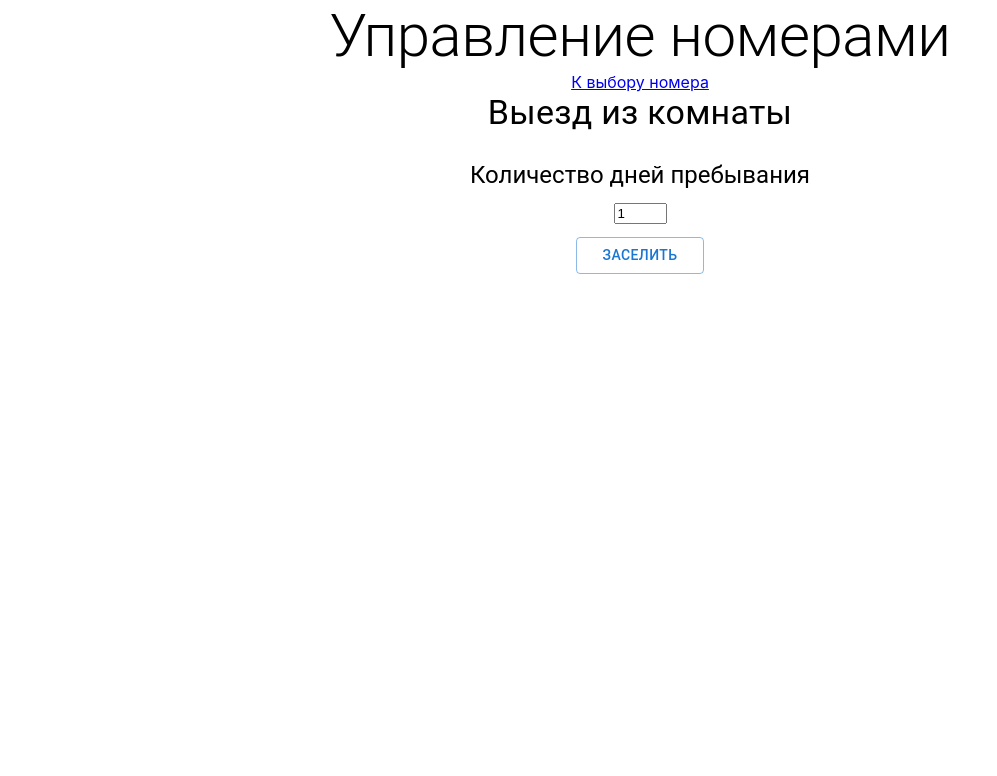
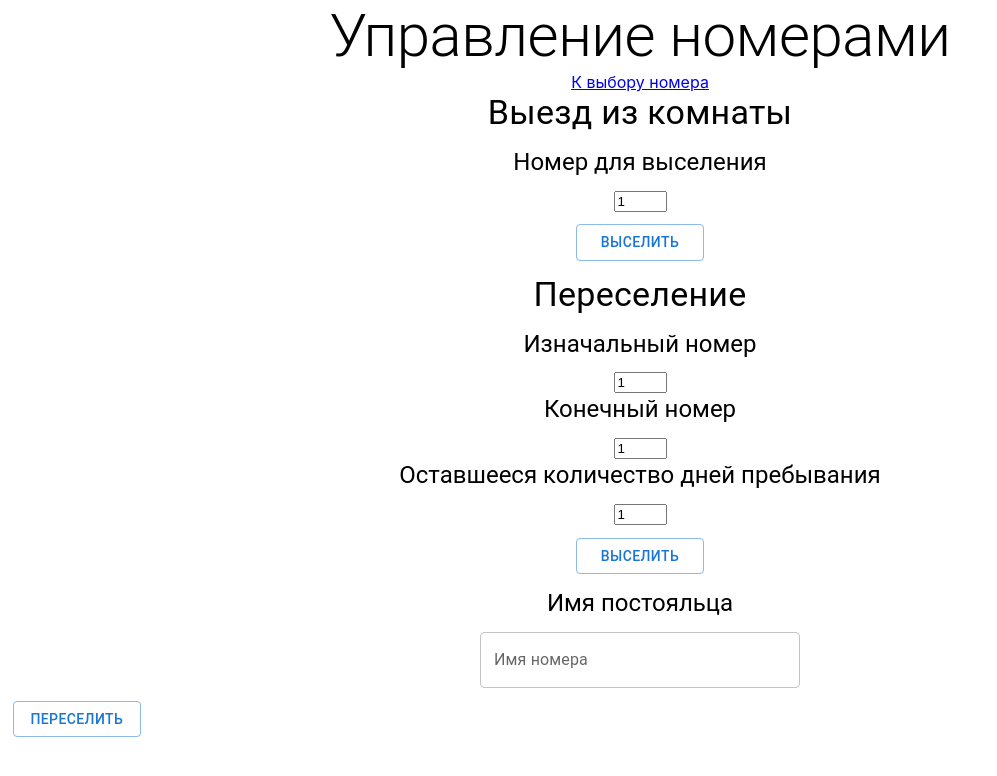
Before and after one commit to Carcass0/HotelRoomBooking, a React (Create React App) app in the folder frontend/: page /roomsManagement in a window 1280 px wide. Shown: the top 776 px of the page, without its empty margins (0-997 px from the left). Built offline with nearby package versions, Linux system fonts and the light colour scheme.

Commit message:
Backup RoomManagment

```diff
--- a/frontend/src/pages/RoomsManagement/RoomsManagement.tsx
+++ b/frontend/src/pages/RoomsManagement/RoomsManagement.tsx
@@ -9,20 +9,23 @@ import { Button, TextField } from '@mui/material';
 import { Link } from 'react-router-dom';
 
 function RoomsManagement() {
-    const [roomNumber, setRoomNumber] = useState<number>(1)
+    const [roomNumberCheckOut, setRoomNumberCheckOut] = useState<number>(1)
+    const [roomNumberInitialMoving, setRoomNumberInitialMoving] = useState<number>(1)
+    const [roomNumberFinalMoving, setRoomNumberFinalMoving] = useState<number>(1)
+    const [name, setName] = useState<string>('');
 
     function handleRoomNumber(e: React.ChangeEvent<HTMLInputElement>) {
         var nextValue = Math.max(Number(0), Math.min(Number(1000), Number(e.target.value)));
         if (!Number.isInteger(nextValue)) {
           nextValue = Math.floor(nextValue)
         }
-        setRoomNumber(nextValue)
+        setRoomNumberCheckOut(nextValue)
       }
 
       function handleCheckOut() {
-        if (roomNumber != 0) {
+        if (roomNumberCheckOut != 0) {
             var response = {
-                room_number: roomNumber,
+                room_number: roomNumberCheckOut,
               }
               fetch('http://localhost:8000/move-out', {
                   method: 'POST',
@@ -43,6 +46,30 @@ function RoomsManagement() {
         }
         }
 
+        function handleMoving() {
+            if (roomNumberInitialMoving != 0) {
+                var response = {
+                    room_number: roomNumberInitialMoving,
+                  }
+                  fetch('http://localhost:8000/move', {
+                      method: 'POST',
+                      body: JSON.stringify(response),
+                      headers: {
+                        'Content-Type': 'application/json',
+                      }
+                    })
+                      .then((response) => response.json())
+                      .then((data) => {
+                        if (data.status == 0) {
+
+                        }
+                        })
+                      .catch((error) => {
+                        console.log(error)
+                      })
+            }
+            }
+
   return (
     <Box>
        <Typography sx={{textAlign: 'center'}} variant="h2" color='black'>
@@ -53,10 +80,31 @@ function RoomsManagement() {
           Выезд из комнаты
         </Typography>
         <Box display='flex' alignItems='center' flexDirection='column'>
-        <Typography variant="h5" sx={{margin: '1%'}}>Количество дней пребывания</Typography>
-        <input type="number" name="stayDuration" style={{width: 45}} value={roomNumber} onChange={handleRoomNumber}></input>
-        <Button variant="outlined" sx={{width: '10%', margin: '1%'}} onClick={handleCheckOut}>Заселить</Button>
+        <Typography variant="h5" sx={{marginBottom: '1%'}}>Номер для выселения</Typography>
+        <input type="number" name="stayDuration" style={{width: 45}} value={roomNumberCheckOut} onChange={handleRoomNumber}></input>
+        <Button variant="outlined" sx={{width: '10%', margin: '1%'}} onClick={handleCheckOut}>Выселить</Button>
         </Box>
+        <Typography sx={{textAlign: 'center'}} variant="h4" gutterBottom color='black'>
+          Переселение
+        </Typography>
+        <Box display='flex' alignItems='center' flexDirection='column'>
+        <Typography variant="h5" sx={{marginBottom: '1%'}}>Изначальный номер</Typography>
+        <input type="number" name="stayDuration" style={{width: 45}} value={roomNumberInitialMoving} onChange={handleRoomNumber}></input>
+        <Typography variant="h5" sx={{marginBottom: '1%'}}>Конечный номер</Typography>
+        <input type="number" name="stayDuration" style={{width: 45}} value={roomNumberInitialMoving} onChange={handleRoomNumber}></input>
+        <Typography variant="h5" sx={{marginBottom: '1%'}}>Оставшееся количество дней пребывания</Typography>
+        <input type="number" name="stayDuration" style={{width: 45}} value={roomNumberInitialMoving} onChange={handleRoomNumber}></input>
+        <Button variant="outlined" sx={{width: '10%', margin: '1%'}} onClick={handleCheckOut}>Выселить</Button>
+        <Typography variant="h5" sx={{marginBottom: '1%'}}>Имя постояльца</Typography>
+        <TextField
+                    id="outlined-basic"
+                    label="Имя номера"
+                    variant="outlined"
+                    sx={{width: '25%'}} inputProps={{ maxLength: 32 }}
+                    value={name}
+                    onChange={(e) => {setName(e.target.value)}}/>
+        </Box>
+        <Button variant="outlined" sx={{width: '10%', margin: '1%'}} onClick={handleMoving}>Переселить</Button>
     </Box>
   );
 }
```
